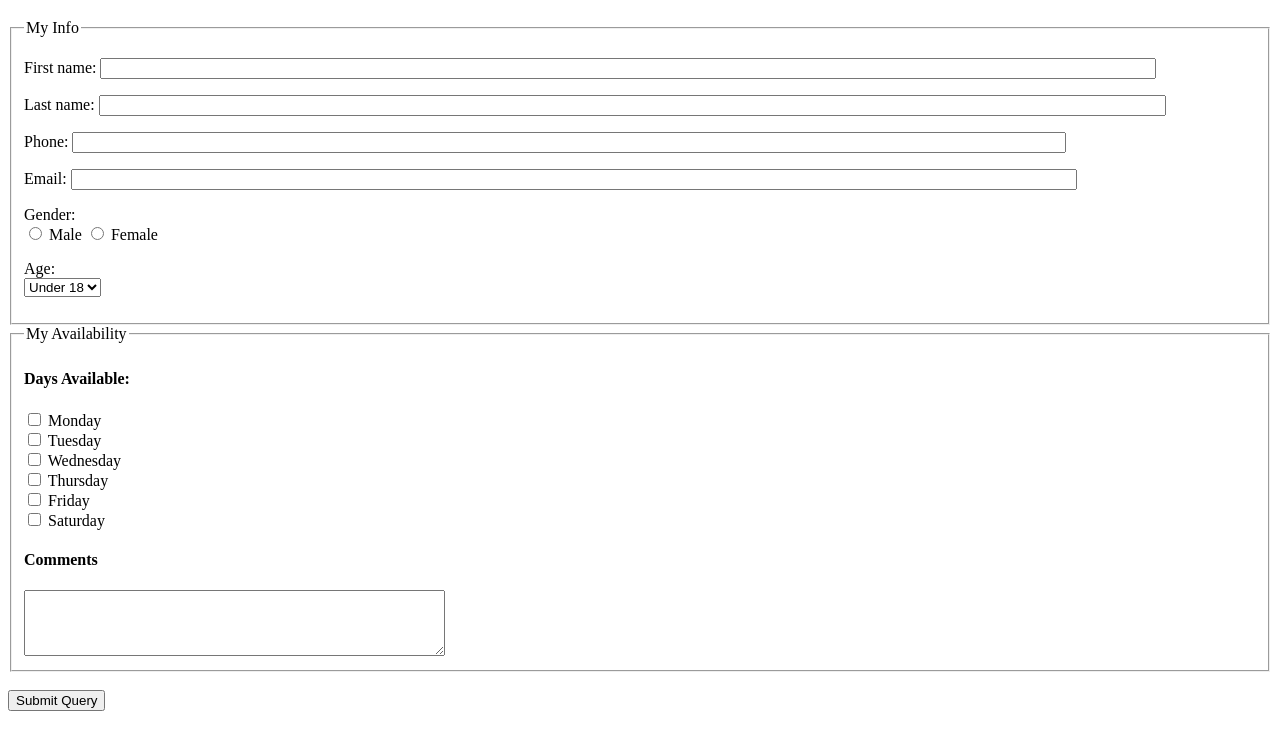
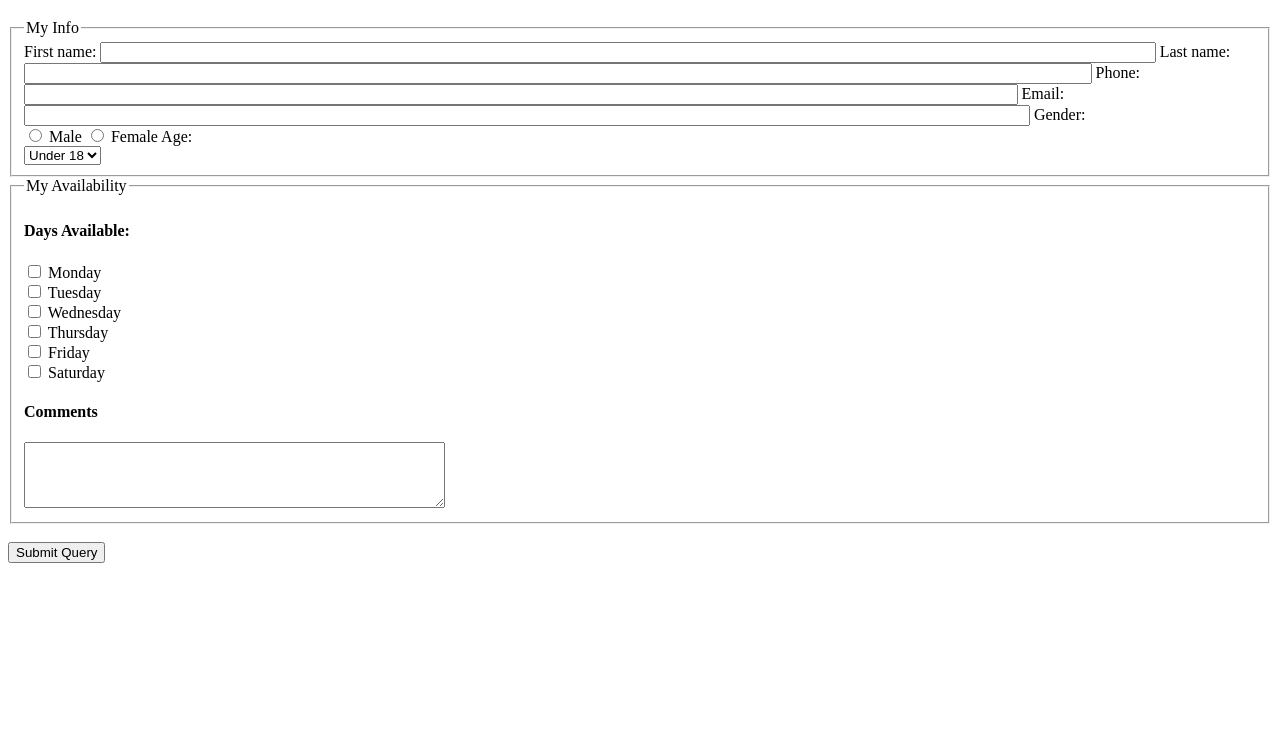
Before and after one commit to PhoenixL13/Lab5, a plain HTML site: page index.html in a window 1280 px wide. Shown: the part 61-800 px from the top of the page. Drawn offline with Linux system fonts and the light colour scheme.

Commit message:
Refactor form layout by removing unnecessary paragraphs
Removed paragraph tags for form fields to streamline the layout.

```diff
--- a/index.html
+++ b/index.html
@@ -11,36 +11,24 @@
     <form action="http://bloomingdale.sat.iit.edu/kriedan/lab3formscript.php" method="post">
       <fieldset>
         <legend>My Info</legend>
-        <p>
           <label for="fname">First name: </label>
           <input type="text" id="fname" name="first_name_field" style="width: 85%;">
-        </p>
-        <p>
           <label for="lname">Last name:</label>
           <input type="text" id="lname" name="last_name_field" style="width: 86%;">
-        </p>
-        <p>
           <label for="phone">Phone:</label>
           <input type="tel" id="phone" name="phone_field" pattern="[0-9]{3}-?[0-9]{3}-?[0-9]{4}" style="width: 80%;">
-        </p>
-        <p>
           <label for="email">Email:</label>
           <input type="email" id="email" name="email_field" style="width: 81%;">
-        </p>
-        <p>
           <label>Gender:</label><br>
           <input type="radio" id="male" name="gender" value="male">
           <label for="male">Male</label>
           <input type="radio" id="female" name="gender" value="female">
           <label for="female">Female</label>
-        </p>
-        <p>
           <label for="age">Age:</label><br>
           <select id="age" name="age_field">
             <option value="Under 18">Under 18</option>
             <option value="Over 18">Over 18</option>
           </select>
-        </p>
       </fieldset>
       <fieldset>
         <legend>My Availability</legend>
```
